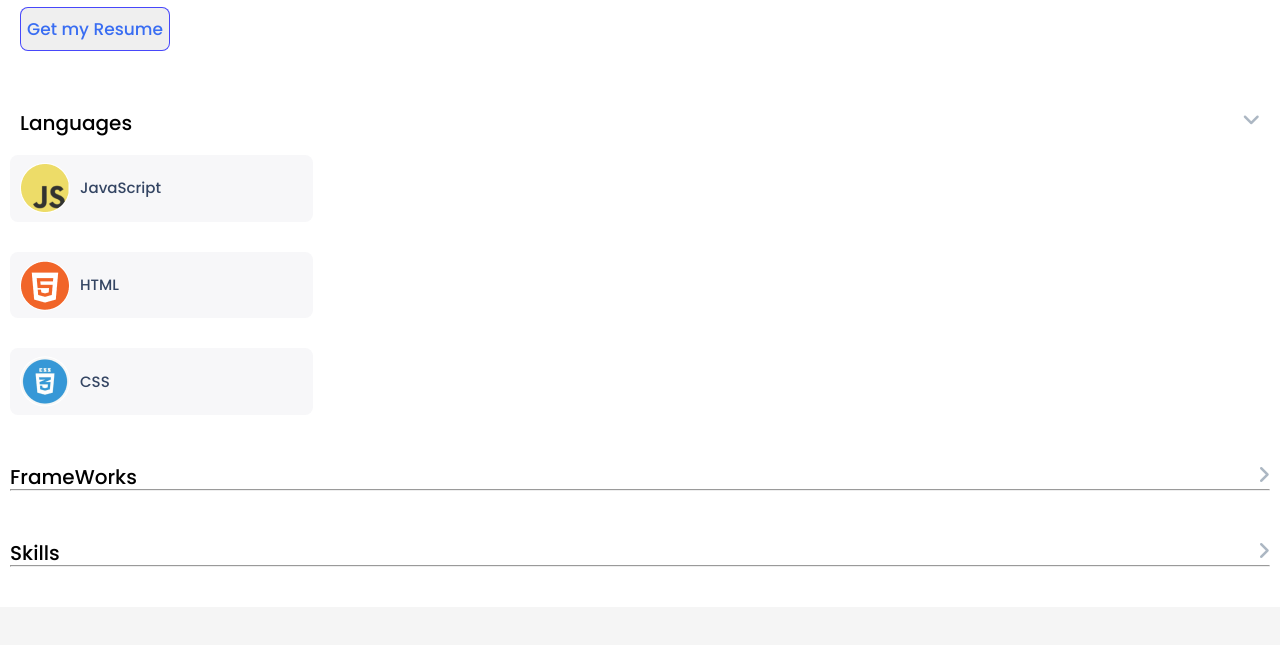
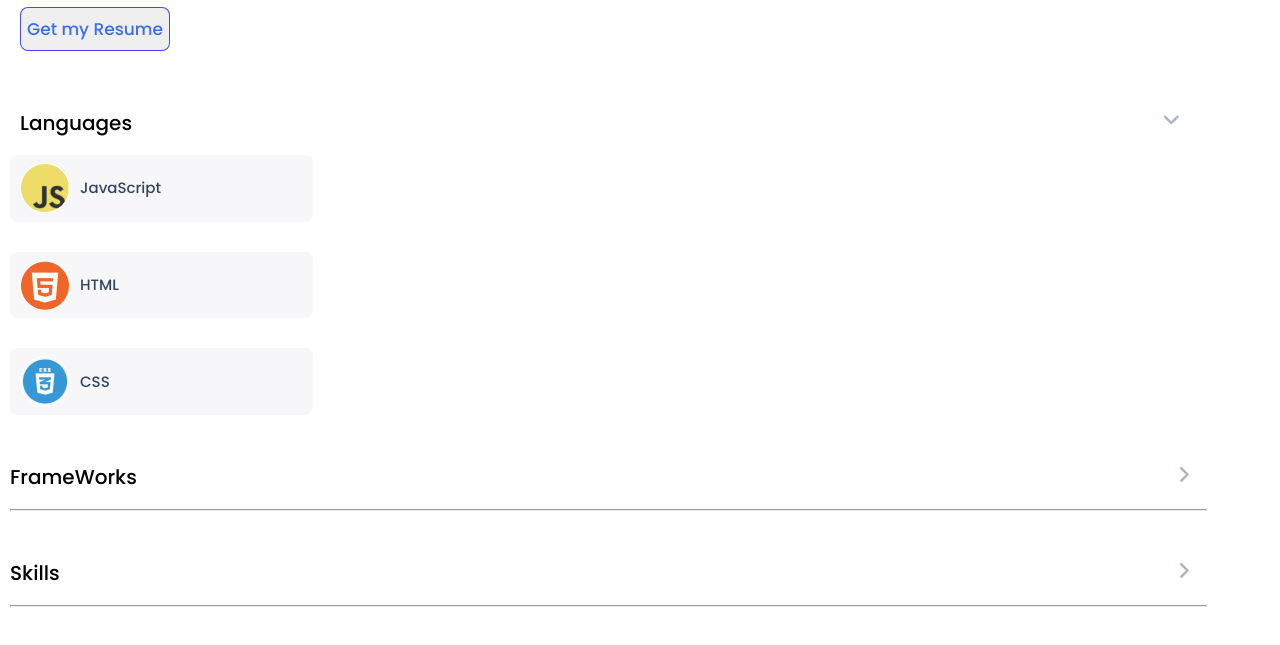
Before and after one commit to DianaBeki/Portfolio-website, a website: page index.html in a window 1280 px wide. Shown: the part 3265-3910 px from the top of the page. Before the commit the page ends 3872 px from the top, so only its background shows below. Drawn offline with Linux system fonts and the light colour scheme; a web font is replaced by a local one.

```diff
--- a/style.css
+++ b/style.css
@@ -281,6 +281,7 @@
 .fa {
   font-size: 20px;
   color: #acb7c3;
+  margin-right: 80px;
 }
 
 .language {
@@ -305,3 +306,9 @@
   display: flex;
   justify-content: space-between;
 }
+
+hr {
+  color: rgba(128, 128, 128, 0.1);
+  max-width: 95%;
+  margin-top: 20px;
+}
```
